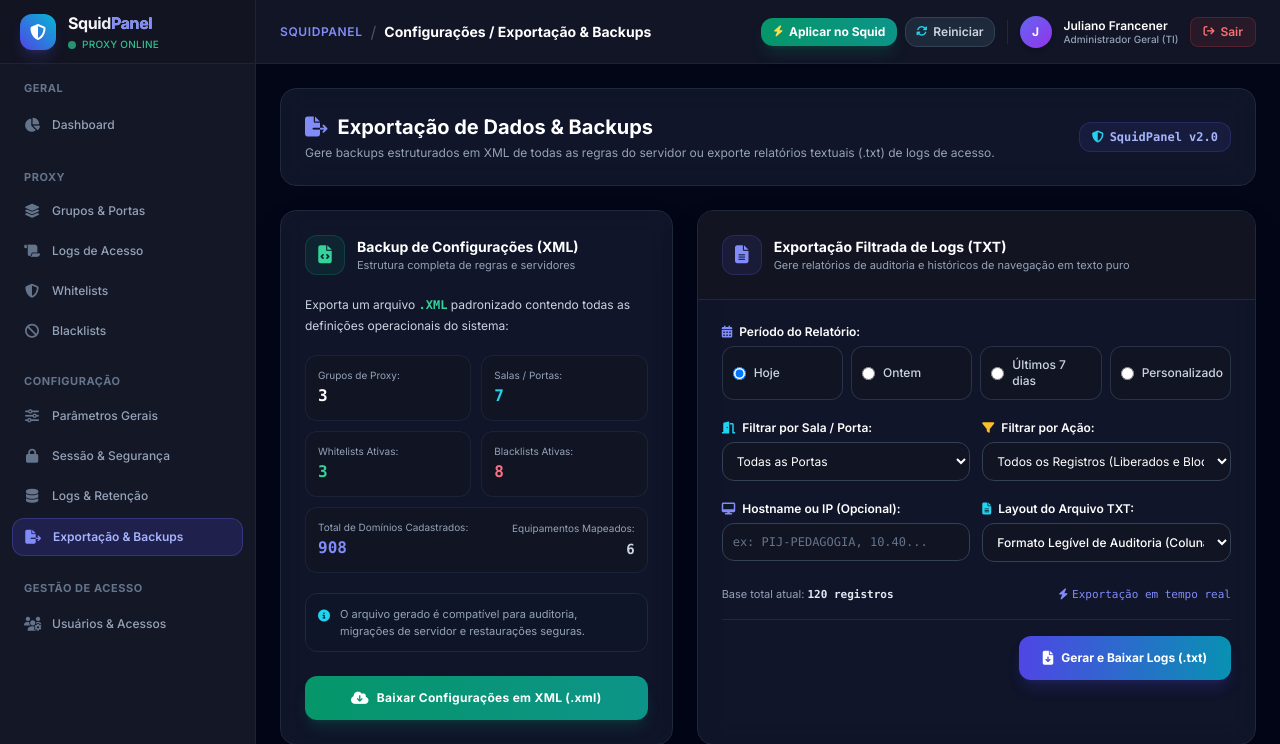
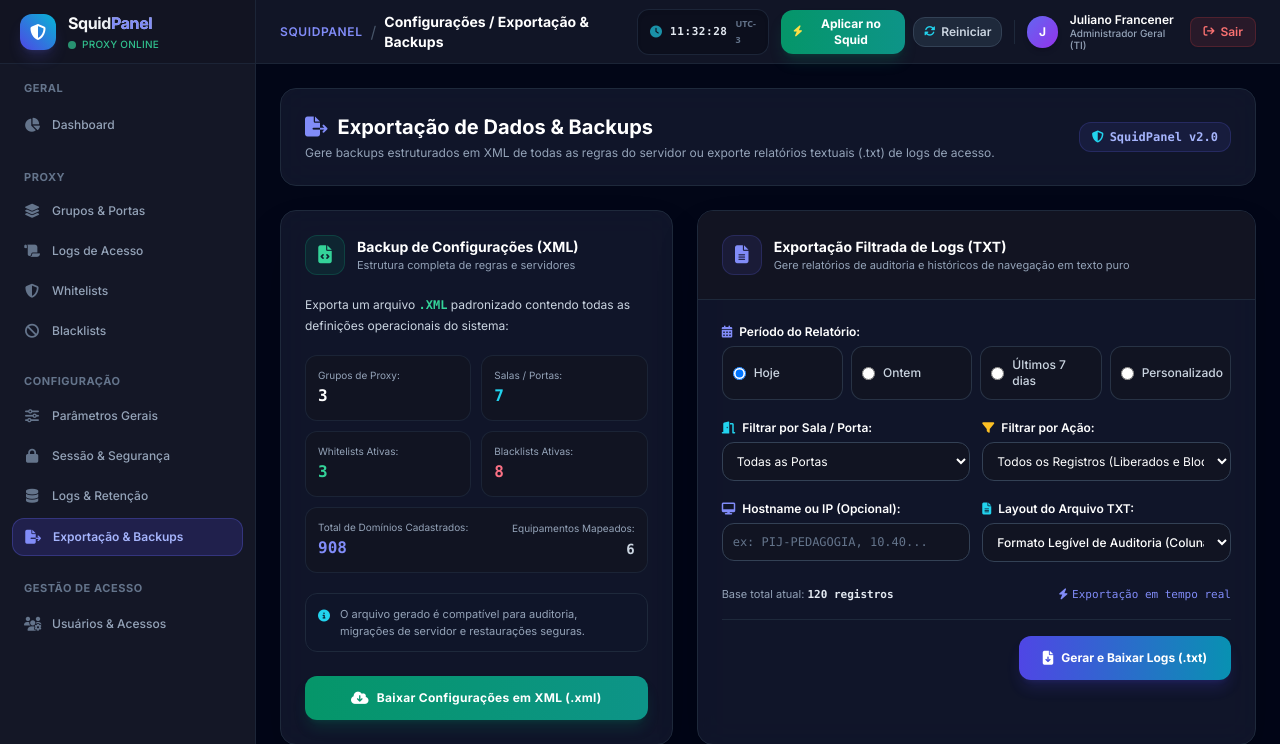
Before and after one commit to jfrancener/SquidPanel, a Django app: page /settings/export/ in a window 1280 px wide. Shown: the top 744 px of the page. Run offline with Django 5.2, Linux system fonts and the light colour scheme; a user stored in the database is signed in; data comes from the database, SQL or seed files in the repository; some libraries are stand-ins or nearby versions.

Commit message:
Add real-time Server Clock (America/Sao_Paulo UTC-3) next to Squid Apply and Restart buttons in header

```diff
--- a/templates/base.html
+++ b/templates/base.html
@@ -199,6 +199,13 @@
             <!-- Card de Usuário e Ações -->
             <div class="flex items-center gap-3">
 
+                <!-- Relógio Oficial do Servidor (America/Sao_Paulo UTC-3) -->
+                <div class="flex items-center gap-2 bg-[#0c0f1d] border border-slate-800/90 px-3 py-1.5 rounded-xl text-xs font-mono shadow-inner group hover:border-slate-700 transition-all" title="Horário Oficial do Servidor (America/Sao_Paulo UTC-3)">
+                    <i class="fa-solid fa-clock text-cyan-400 text-xs animate-pulse"></i>
+                    <span id="server-live-time" class="font-bold text-slate-200 tracking-wider text-[11px]">--:--:--</span>
+                    <span class="text-[9px] text-slate-500 font-sans font-semibold">UTC-3</span>
+                </div>
+
                 {% if request.user.profile.is_admin %}
                 <!-- Botões de Controle do Squid -->
                 <div class="flex items-center gap-2">
@@ -303,6 +310,28 @@
             window.location.href = url;
         }
     }
+
+    // Relógio em Tempo Real do Servidor (America/Sao_Paulo UTC-3)
+    (function initServerClock() {
+        const timeEl = document.getElementById('server-live-time');
+        if (!timeEl) return;
+
+        const timeFormatter = new Intl.DateTimeFormat('pt-BR', {
+            timeZone: 'America/Sao_Paulo',
+            hour: '2-digit',
+            minute: '2-digit',
+            second: '2-digit',
+            hour12: false
+        });
+
+        function updateTime() {
+            const now = new Date();
+            timeEl.textContent = timeFormatter.format(now);
+        }
+
+        updateTime();
+        setInterval(updateTime, 1000);
+    })();
     </script>
 
     {% block extra_scripts %}{% endblock %}
```
